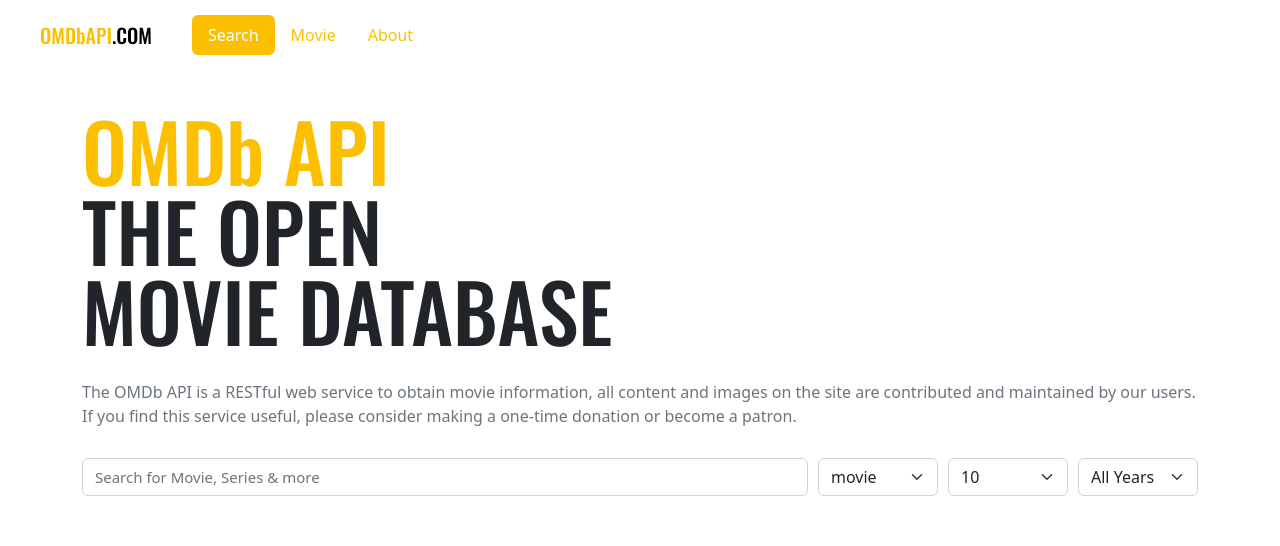
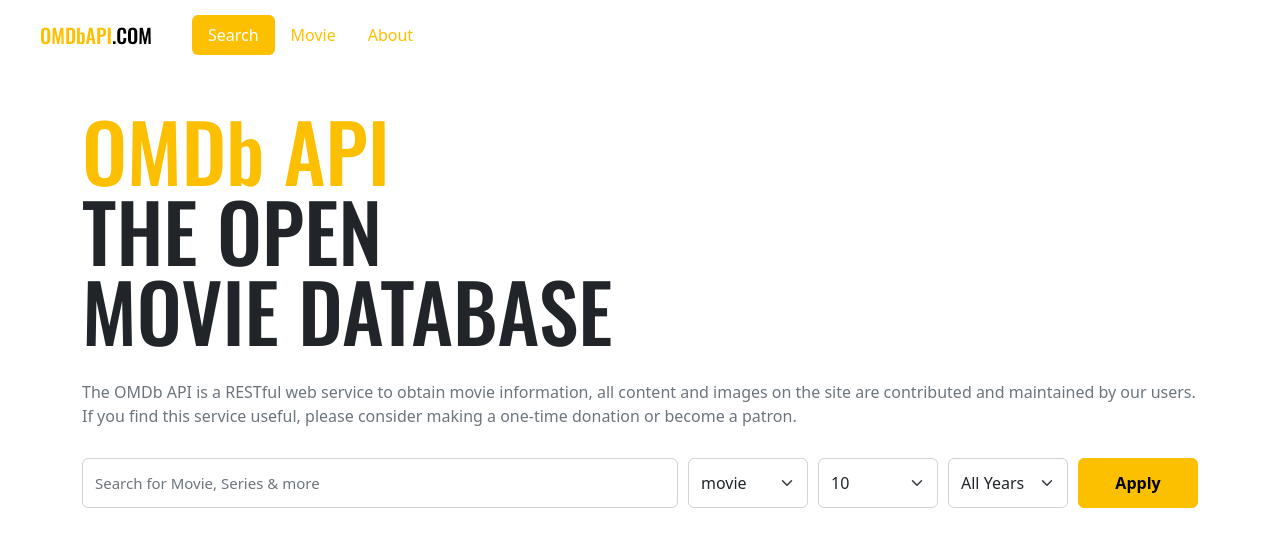
Before and after one commit to haxxler/vue3movieSearch, a Vue app: page /#/ in a window 1280 px wide. Shown: the top 546 px of the page. Built offline with nearby package versions, Linux system fonts and the light colour scheme.

Commit message:
Just search button is created.. No function

```diff
--- a/src/components/Search.vue
+++ b/src/components/Search.vue
@@ -5,7 +5,8 @@
       v-model="title"
       class="form-control"
       type="text"
-      placeholder="Search for Movie, Series & more" />
+      placeholder="Search for Movie, Series & more"
+      @keyup.enter="apply" />
     <div class="selects">
       <select
         v-for="filter in filters"
@@ -23,6 +24,11 @@
           {{ item }}
         </option>
       </select>
+      <button
+        class="btn btn-primary"
+        @click="apply">
+        Apply
+      </button>
     </div>
   </div>
 </template>
@@ -58,6 +64,11 @@
         }
       ]
     }
+  },
+  methods: {
+    apply() {
+
+    }
   }
 }
 
@@ -83,5 +94,11 @@
       }
     }
   }
+  .btn {
+    width: 120px;
+    height: 50px;
+    font-weight: 700;
+    flex-shrink: 0;
+  }
 }
 </style>
```
